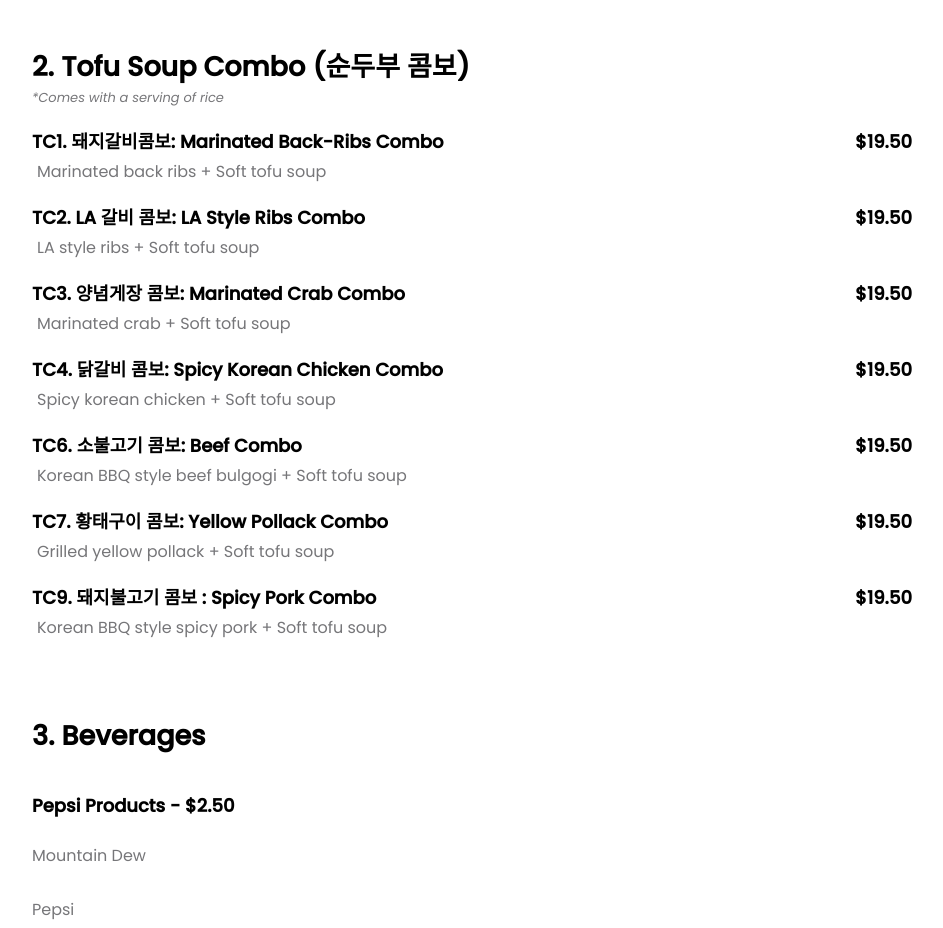
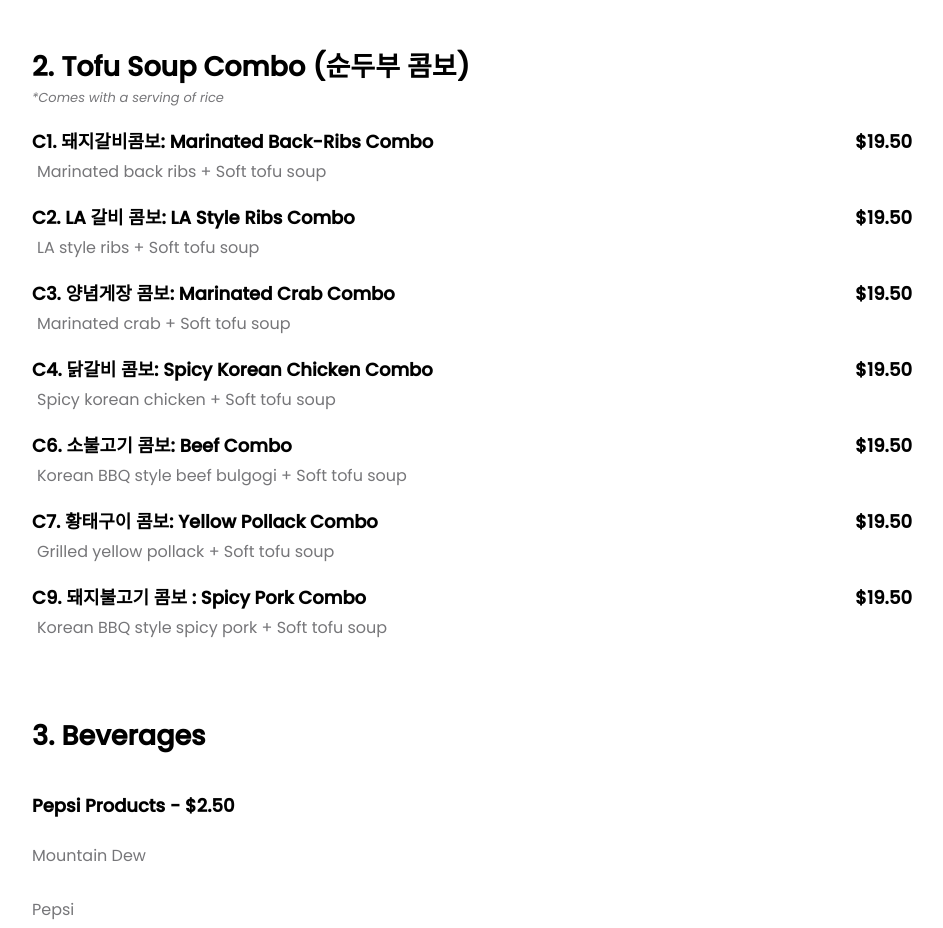
Before and after one commit to Laurasgold/homepage, a Gatsby site: page /qr in a window 1280 px wide. Shown: the part 2920-3848 px from the top of the page, without its empty margins (168-1111 px from the left). Built offline with nearby package versions, Linux system fonts and the light colour scheme; Gatsby itself is replaced by a stand-in of ours.

Commit message:
update menu

```diff
--- a/src/components/Menu.tsx
+++ b/src/components/Menu.tsx
@@ -313,7 +313,7 @@ export function Menu() {
       note: "Comes with a serving of rice",
       items: [
         {
-          id: "TC1",
+          id: "C1",
           name: "Marinated Back-Ribs Combo",
           nameKr: "돼지갈비콤보",
           description: "Marinated back ribs + Soft tofu soup",
@@ -321,7 +321,7 @@ export function Menu() {
           price: "19.50",
         },
         {
-          id: "TC2",
+          id: "C2",
           name: "LA Style Ribs Combo",
           nameKr: "LA 갈비 콤보",
           description: "LA style ribs + Soft tofu soup",
@@ -329,7 +329,7 @@ export function Menu() {
           price: "19.50",
         },
         {
-          id: "TC3",
+          id: "C3",
           name: "Marinated Crab Combo",
           nameKr: "양념게장 콤보",
           description: "Marinated crab + Soft tofu soup",
@@ -337,7 +337,7 @@ export function Menu() {
           price: "19.50",
         },
         {
-          id: "TC4",
+          id: "C4",
           name: "Spicy Korean Chicken Combo",
           nameKr: "닭갈비 콤보",
           description: "Spicy korean chicken + Soft tofu soup",
@@ -345,7 +345,7 @@ export function Menu() {
           price: "19.50",
         },
         {
-          id: "TC6",
+          id: "C6",
           name: "Beef Combo",
           nameKr: "소불고기 콤보",
           description: "Korean BBQ style beef bulgogi + Soft tofu soup",
@@ -353,7 +353,7 @@ export function Menu() {
           price: "19.50",
         },
         {
-          id: "TC7",
+          id: "C7",
           name: "Yellow Pollack Combo",
           nameKr: "황태구이 콤보",
           description: "Grilled yellow pollack + Soft tofu soup",
@@ -369,7 +369,7 @@ export function Menu() {
         //   price: "19.50",
         // },
         {
-          id: "TC9",
+          id: "C9",
           name: "Spicy Pork Combo",
           nameKr: "돼지불고기 콤보 ",
           description: " Korean BBQ style spicy pork + Soft tofu soup",
```
